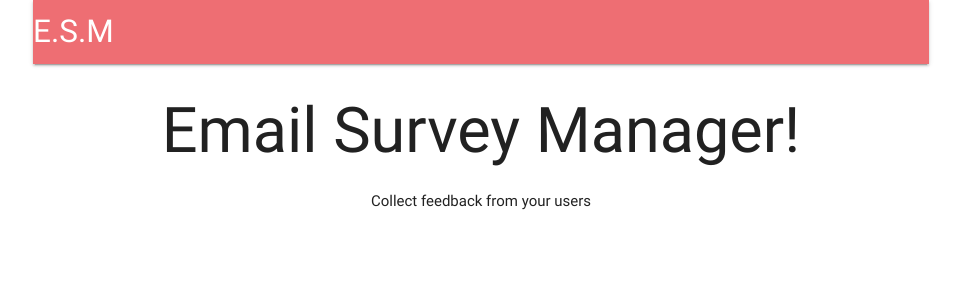
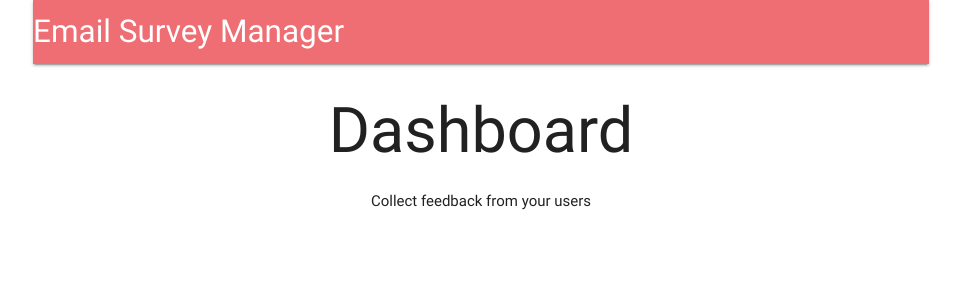
Before and after one commit to dacup72/email-survey-manager, a React (Create React App) app in the folder client/: page / in a window 1280 px wide. Shown: the top 300 px of the page, without its empty margins (159-1120 px from the left). Built offline with nearby package versions, Linux system fonts and the light colour scheme; no server answers.

Commit message:
Cleaned up payments component

```diff
--- a/client/src/components/Header.js
+++ b/client/src/components/Header.js
@@ -15,8 +15,8 @@ class Header extends Component {
 
       default:
         return [
-          <li><Payments /></li>,
-          <li><a href="/api/logout">Logout</a></li>
+          <li key="1"><Payments /></li>,
+          <li key="2"><a href="/api/logout">Logout</a></li>
         ];
     }
   }
@@ -31,7 +31,7 @@ class Header extends Component {
             to={this.props.auth ? "/surveys" : "/"}
             className="left brand-logo"
           >
-            E.S.M
+            Email Survey Manager
           </Link>
           <ul id="nav-mobile" className="right hide-on-med-and-down">
             {this.renderContent()}
--- a/client/src/components/Landing.js
+++ b/client/src/components/Landing.js
@@ -3,7 +3,7 @@ import React from 'react';
 const Landing = () => {
   return (
     <div style={{ textAlign: 'center' }}>
-      <h1>Email Survey Manager!</h1>
+      <h1>Dashboard</h1>
       Collect feedback from your users
     </div>
   );
--- a/client/src/components/Payments.js
+++ b/client/src/components/Payments.js
@@ -3,10 +3,11 @@ import StripeCheckout from 'react-stripe-checkout';
 
 class Payments extends Component {
   render() {
-    debugger;
-
     return (
       <StripeCheckout
+        name="Email Survey Manager"
+        description="$5 for 5 email credits"
+
         // How much to charge the user
         // 500 cents (5 US dollars)
         amount={500}
@@ -16,7 +17,9 @@ class Payments extends Component {
 
         // API key
         stripeKey={process.env.REACT_APP_STRIPE_KEY}
-      />
+      >
+        <button className="btn">Add Credits</button>
+      </StripeCheckout>
     );
   }
 }
```
